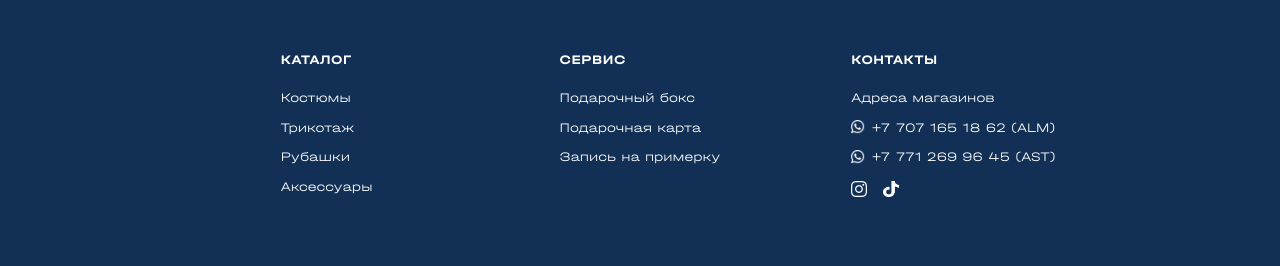
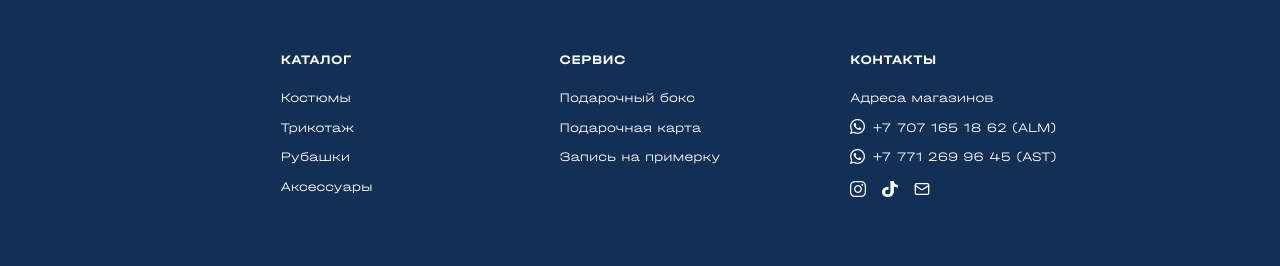
Before and after one commit to MardanBoutiques/frontend, a React (Vite) app: page /vacancies/1 in a window 1280 px wide. Shown: the top 266 px of the page. Built offline with nearby package versions, Linux system fonts and the light colour scheme; no server answers.

Commit message:
Footer: add email icon linking to mardan.essential@mail.ru

```diff
--- a/src/components/footer/Footer.css
+++ b/src/components/footer/Footer.css
@@ -53,8 +53,8 @@
 }
 
 .footer-phone-icon {
-  width: 14px;
-  height: 14px;
+  width: 16px;
+  height: 16px;
   filter: brightness(0) invert(1);
   flex-shrink: 0;
 }
@@ -82,6 +82,12 @@
   width: 16px;
   height: 16px;
   filter: brightness(0) invert(1);
+}
+
+.footer-social svg {
+  width: 16px;
+  height: 16px;
+  color: #fff;
 }
 
 .footer-brand {
--- a/src/components/footer/Footer.jsx
+++ b/src/components/footer/Footer.jsx
@@ -49,6 +49,12 @@ const Footer = () => {
             <a href="https://www.tiktok.com/@mardan.boutiques" target="_blank" rel="noreferrer">
               <img src="/tiktok-icon.png" alt="TikTok" />
             </a>
+            <a href="mailto:mardan.essential@mail.ru" title="mardan.essential@mail.ru">
+              <svg xmlns="http://www.w3.org/2000/svg" width="16" height="16" viewBox="0 0 24 24" fill="none" stroke="currentColor" strokeWidth="2" strokeLinecap="round" strokeLinejoin="round">
+                <rect x="2" y="4" width="20" height="16" rx="2"/>
+                <path d="m22 7-8.97 5.7a1.94 1.94 0 0 1-2.06 0L2 7"/>
+              </svg>
+            </a>
           </div>
         </div>
 
```
